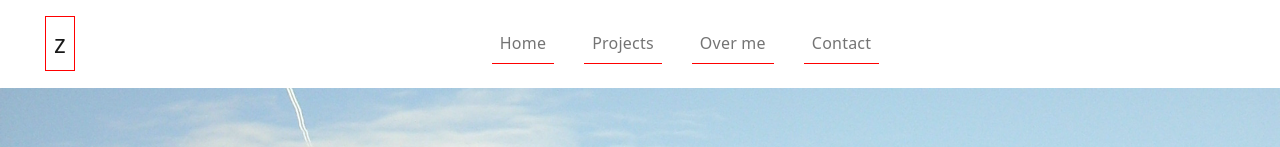
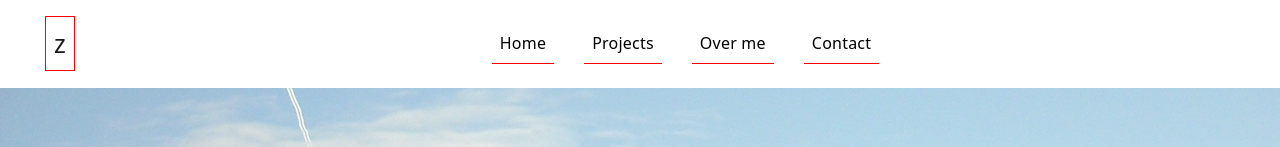
Before and after one commit to xiangjuzou/xiangju_portfolio, a React (Create React App) app: page / in a window 1280 px wide. Shown: the top 147 px of the page. Built offline with nearby package versions, Linux system fonts and the light colour scheme.

Commit message:
css bootstrap toegevoegd

```diff
--- a/src/App.css
+++ b/src/App.css
@@ -12,9 +12,14 @@ body  {
   letter-spacing: .22px;
 }
 
+a.nav-link a {
+  text-decoration: none;
+  color:black;
+}
 a.nav-link {
   border-bottom: 1px solid red;
-   margin: 15px;
+  margin: 15px;
+
 }
 
 .project img{
--- a/src/App.js
+++ b/src/App.js
@@ -1,5 +1,6 @@
 import './App.css';
 import '../node_modules/bootstrap/dist/css/bootstrap.min.css';
+import '../node_modules/bootstrap/dist/css/bootstrap-reboot.min.css';
 import '../node_modules/bootstrap/dist/js/bootstrap.bundle.min.js';
 import { BrowserRouter as Router, Route, Switch} from 'react-router-dom';
 import Home from"./pages/Home";
--- a/src/layout/Header.js
+++ b/src/layout/Header.js
@@ -1,4 +1,5 @@
 import  {Navbar, Nav} from 'react-bootstrap';
+import {Link} from 'react-router-dom';
 
 const Header = () => {
     return (
@@ -10,10 +11,10 @@ const Header = () => {
 <Navbar.Collapse id="navbarSupportedContent">
 
 <Nav className='mx-auto' style={{width:"fit-content"}}  id="navbarSupportedContent" data-toggle="collapse" data-target=".navbar-collapse.show, .navbar-toggler" >
-<Nav.Link href="/" data-toggle="collapse">Home</Nav.Link>
-<Nav.Link href="/Projects" data-toggle="collapse">Projects</Nav.Link>
-<Nav.Link href="/Overme"  data-toggle="collapse">Over me</Nav.Link>
-<Nav.Link href="/Contact" data-toggle="collapse">Contact</Nav.Link>
+<Nav.Link data-toggle="collapse"><Link to="/">Home</Link></Nav.Link>
+<Nav.Link data-toggle="collapse"><Link to="/Projects">Projects</Link></Nav.Link>
+<Nav.Link data-toggle="collapse"><Link to="/Overme">Over me</Link></Nav.Link>
+<Nav.Link data-toggle="collapse"><Link to="/Contact">Contact</Link></Nav.Link>
 </Nav>
 </Navbar.Collapse>
 </Navbar>
```
